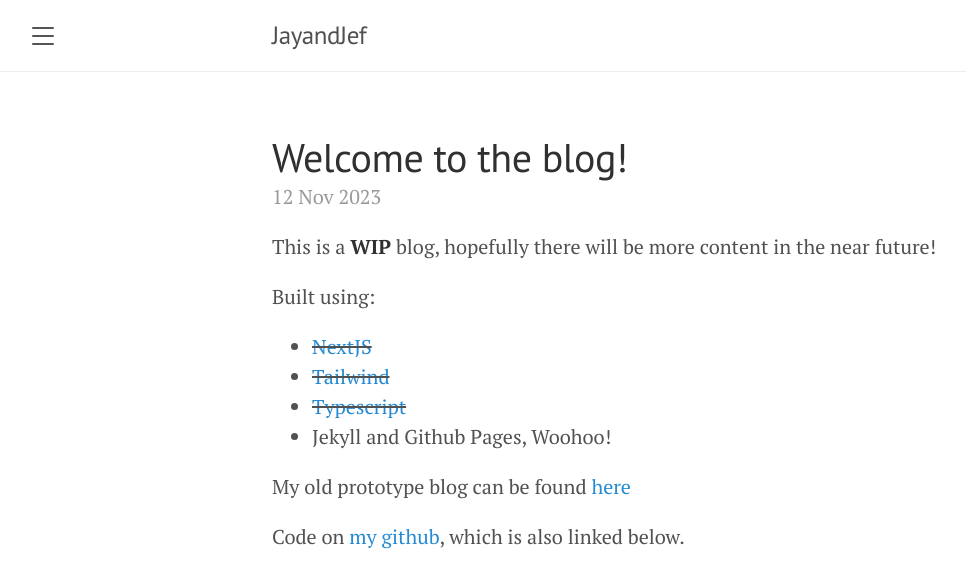
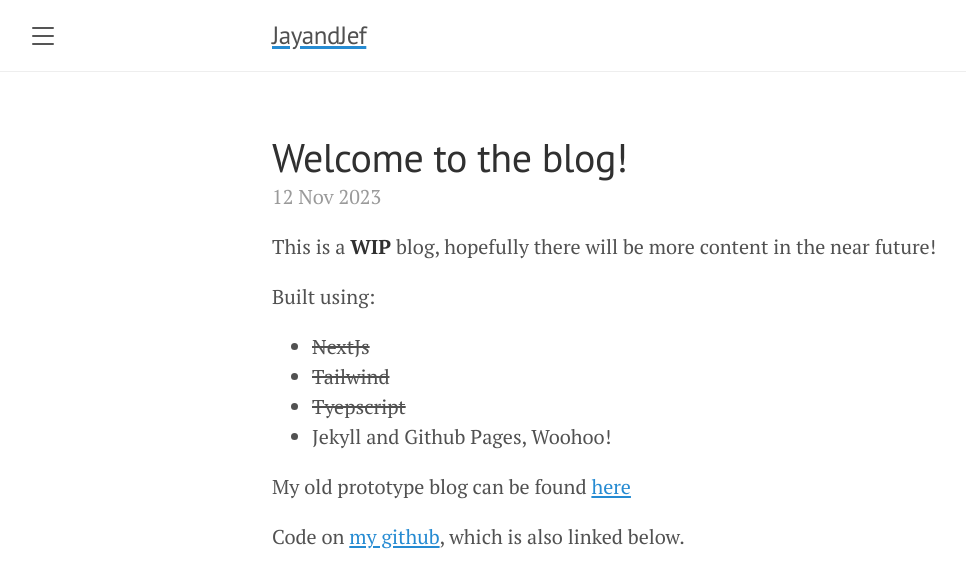
Before and after one commit to JayAndJef/jayandjef.github.io, a Jekyll site: the page built from _posts/2023-11-12-welcome-to-the-blog.md, in a window 1280 px wide. Shown: the top 588 px of the page, without its empty margins (8-974 px from the left). Built offline with Jekyll 4.4.1, drawn with Linux system fonts in a browser that asks for light colours.

Commit message:
imrpove accessability

```diff
--- a/_posts/2023-11-12-welcome-to-the-blog.md
+++ b/_posts/2023-11-12-welcome-to-the-blog.md
@@ -8,9 +8,9 @@ categories: update
 This is a **WIP** blog, hopefully there will be more content in the near future!
 
 Built using:
-- ~~[NextJS](https://nextjs.org/)~~
-- ~~[Tailwind](https://tailwindcss.com/)~~
-- ~~[Typescript](https://www.typescriptlang.org/)~~
+- ~~NextJs~~
+- ~~Tailwind~~
+- ~~Tyepscript~~
 - Jekyll and Github Pages, Woohoo!
 
 My old prototype blog can be found [here](https://blog-jayandjef.vercel.app/)
--- a/index.html
+++ b/index.html
@@ -6,7 +6,7 @@ title: Home
 <div class="message" style="font-size: 0.9em">
   Welcome to my site! This is under development and will mostly be posts about me and my thoughts, especially programming.
   <br />
-  See my portfolio <a href="/portfolio">here</a>, and my about page <a href="/about">here</a>. Thanks!
+  See <a href="/portfolio">my portfolio</a> and <a href="/about">my about page</a>. Thanks!
 </div>
 
 <div>
--- a/public/css/poole.css
+++ b/public/css/poole.css
@@ -68,7 +68,9 @@ body {
 /* No `:visited` state is required by default (browsers will use `a`) */
 a {
   color: #268bd2;
-  text-decoration: none;
+  text-decoration-color: #268bd2;
+  text-decoration-thickness: .1em;
+  text-underline-offset: 1.5px;
 }
 a strong {
   color: inherit;
@@ -77,6 +79,14 @@ a strong {
 a:hover,
 a:focus {
   text-decoration: underline;
+  text-decoration-color: #268bd2;
+  text-decoration-thickness: .125em;
+  text-underline-offset: 1.5px;
+}
+
+a.sidebar-nav-item {
+  color: #268bd2;
+  text-decoration: none;
 }
 
 /* Headings */
```
